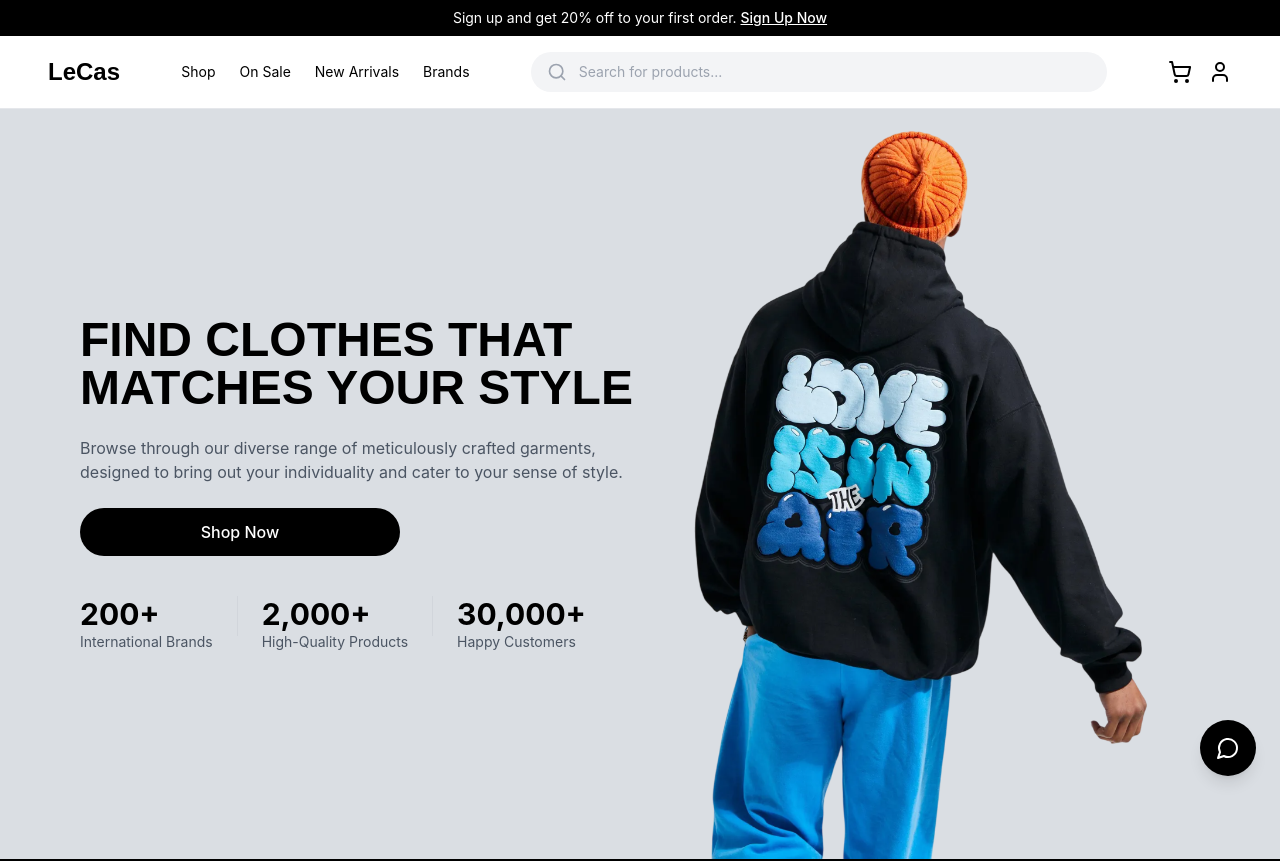
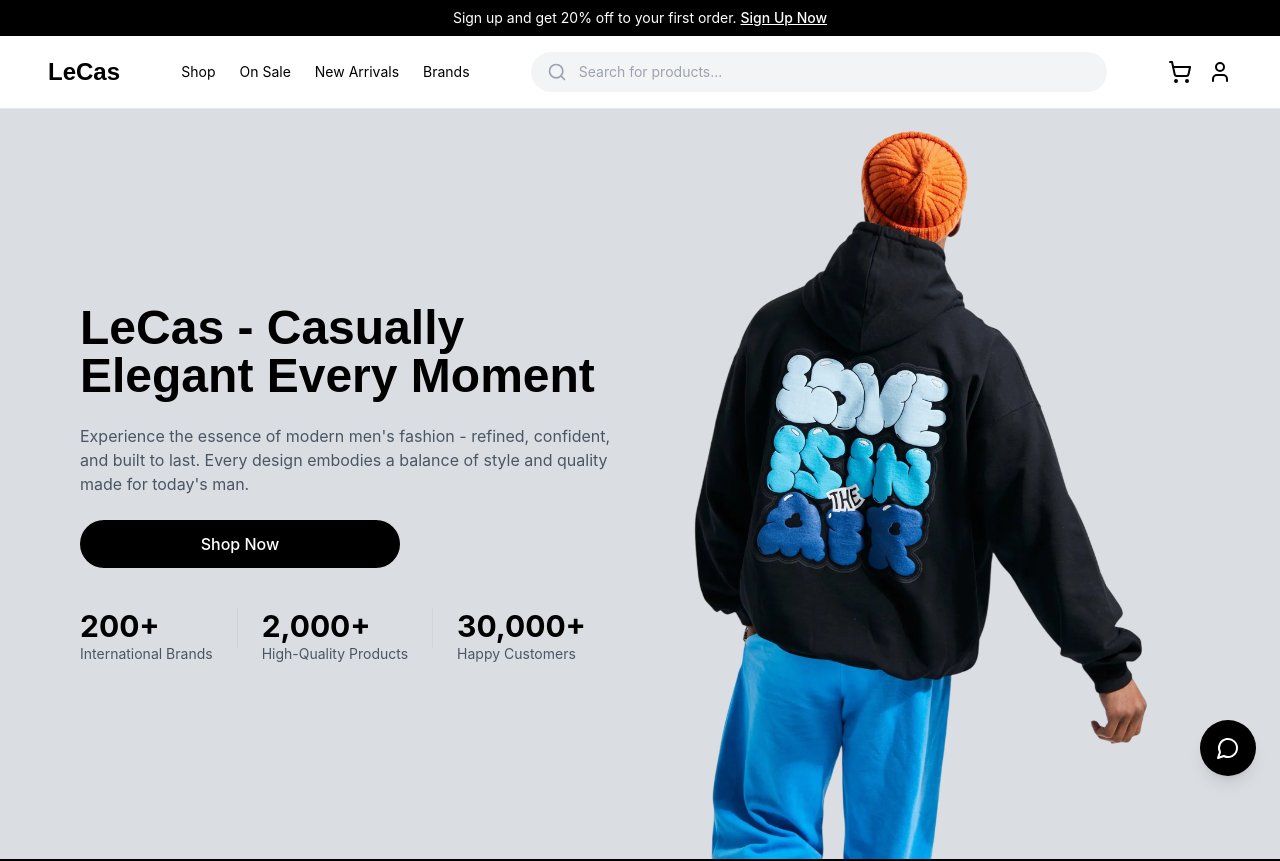
Before and after one commit to nbminh24/KLTN_FE, a Next.js app: page / in a window 1280 px wide. Shown: the top 861 px of the page. Built offline with nearby package versions, Linux system fonts and the light colour scheme; a web font is replaced by a local one.

Commit message:
UI: fix quote

```diff
--- a/app/page.tsx
+++ b/app/page.tsx
@@ -85,10 +85,10 @@ export default function HomePage() {
             <div className="grid md:grid-cols-2 gap-4 md:gap-2 items-stretch h-full min-h-[600px] md:min-h-[750px]">
               <div className="flex flex-col justify-center space-y-6 py-12 md:py-20">
                 <h1 className="text-3xl md:text-5xl font-integral font-bold leading-tight">
-                  FIND CLOTHES THAT MATCHES YOUR STYLE
+                  LeCas - Casually Elegant Every Moment
                 </h1>
                 <p className="text-gray-600 text-sm md:text-base max-w-xl">
-                  Browse through our diverse range of meticulously crafted garments, designed to bring out your individuality and cater to your sense of style.
+                  Experience the essence of modern men's fashion - refined, confident, and built to last. Every design embodies a balance of style and quality made for today's man.
                 </p>
                 <Link
                   href="/products"
--- a/components/Footer.tsx
+++ b/components/Footer.tsx
@@ -33,10 +33,10 @@ export default function Footer() {
           {/* Brand Section */}
           <div className="md:col-span-2">
             <Link href="/" className="text-xl font-integral font-bold">
-              LeCas
+              LeCas - Casually Elegant Every Moment
             </Link>
             <p className="mt-4 text-gray-600 max-w-xs text-sm">
-              We have clothes that suits your style and which you're proud to wear. From women to men.
+              Experience the essence of modern men's fashion - refined, confident, and built to last. Every design embodies a balance of style and quality made for today's man.
             </p>
             <div className="flex gap-3 mt-6">
               <a href="#" className="w-10 h-10 bg-white border border-gray-300 rounded-full flex items-center justify-center hover:bg-gray-50 transition">
```
